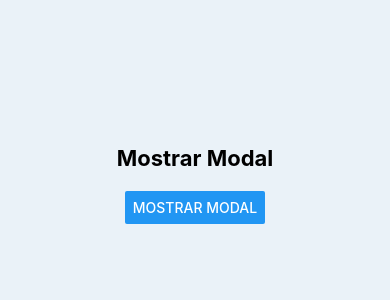
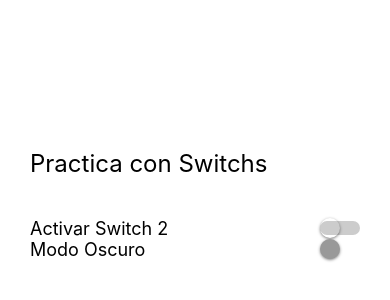
Before and after one commit to PaoHe/PM19x, a React Native app in the folder my-blank/: screen / in a window 390 px wide. Shown: the part 238-538 px from the top of the page. Built offline with nearby package versions, Linux system fonts and the light colour scheme.

Commit message:
Practica Switch

```diff
--- a/my-blank/App.js
+++ b/my-blank/App.js
@@ -1,82 +1,98 @@
-// Zona 1: Importaciones
-import React, { useState } from 'react';
+//Zona 1: importaciones
+
 import { StatusBar } from 'expo-status-bar';
-import { Modal, View, Text, Button, StyleSheet } from 'react-native';
+import { useState } from 'react';
+import { StyleSheet, Text, View, Switch } from 'react-native';
+import { SafeAreaProvider, SafeAreaView } from 'react-native-safe-area-context';
 
-// Zona 2: Componente Modal
-const ModalContenido = ({ visible, cerrar }) => {
-  return (
-    <Modal
-      animationType="slide"
-      transparent={true}
-      visible={visible}
-      onRequestClose={cerrar}
-    >
-      <View style={styles.modalBackground}>
-        <View style={styles.modalContainer}>
-          <Text style={styles.modalText}>¡Hola! Este es un Modal 🧾</Text>
-          <Button title="Cerrar" onPress={cerrar} />
-        </View>
-      </View>
-    </Modal>
-  );
-};
 
-// Zona 3: Componente
+//Zona 2: Main
+
 export default function App() {
-  const [modalVisible, setModalVisible] = useState(false);
+
+const[activarSwitch, setActivarSwich] = useState (false);
+const[modoOscuro, setModoOscuro] = useState (false);
 
   return (
-    <View style={styles.container}>
+    <SafeAreaProvider>
+      <SafeAreaView style = {[styles.contenedor, modoOscuro && styles.fondoOscuro ]}>
 
-      <StatusBar style="auto" />
-      <Text style={styles.title}>Mostrar Modal</Text>
+        {/*Aqui van los Componentes*/}
+        <Text style = {[styles.titulo, modoOscuro && styles.textoClaro]}>
+          Practica con Switchs
+        </Text>
 
-      <Button title="Mostrar Modal" onPress={() => setModalVisible(true)} />
+        <View style={[styles.opcion]}>
+          <Text style={[styles.etiqueta, modoOscuro && styles.textoClaro]}>
+            Activar Switch 2
+          </Text>
 
-      <ModalContenido
-        visible={modalVisible}
-        cerrar={() => setModalVisible(false)}
-      />
-    </View>
+          <Switch
+          value={activarSwitch}
+          onValueChange={setActivarSwich}
+          trackColor={{false:'#ccc',true: '#4caf50'}}
+          thumbColor={activarSwitch? '#ffffff': '#99999'}>
+          </Switch>
+        </View>
+
+        <View style={[styles.opcion]}>
+          <Text style={[styles.etiqueta, modoOscuro && styles.textoClaro]}>
+            Modo Oscuro
+          </Text>
+
+          <Switch
+          value={modoOscuro}
+          onValueChange={setModoOscuro}
+          disabled={activarSwitch}
+          trackColor={
+            activarSwitch
+            ? {false: '#ff9999', true: '#ff3b30'}
+              :{false: ' #cc', true: '#4caf50'}
+            }
+          thumbColor={
+            activarSwitch
+          ? '#ff3b30'
+          : modoOscuro
+          ?'#ffffff'
+          :'#999999'
+        }>
+          </Switch>
+        </View>
+
+      </SafeAreaView>
+    </SafeAreaProvider>
+
   );
 }
 
-// Zona 4: Estilos
+//Zona 3: Estilos
+
 const styles = StyleSheet.create({
-  container: {
+  contenedor: {
     flex: 1,
-    backgroundColor: '#EAF2F8',
+    backgroundColor: '#fff',
+    paddingHorizontal: 30,
+    justifyContent: 'center',
+  },
+  titulo:{
+    fontSize: 24,
+    marginBlock: 40,
+    texteAlign: 'center',
+    fontWeight: 'boid',
+  },
+  fondoOscuro:{
+    backgroundColor: "#1a1a1a",
+  },
+  textoClaro: {
+    color: '#ffffff',
+  },
+  opcion:{
+    flexDirection: 'row',
+    justifyContent: 'space-between',
+    marginBottom: '30',
     alignItems: 'center',
-    justifyContent: 'center',
-    padding: 20,
   },
-  title: {
-    fontSize: 22,
-    marginBottom: 20,
-    fontWeight: 'bold',
-  },
-  modalBackground: {
-    flex: 1,
-    backgroundColor: 'rgba(0,0,0,0.5)',
-    justifyContent: 'center',
-    alignItems: 'center',
-    padding: 30,
-  },
-  modalContainer: {
-    backgroundColor: 'white',
-    borderRadius: 15,
-    padding: 25,
-    alignItems: 'center',
-    shadowColor: '#000',
-    shadowOffset: { width: 0, height: 4 },
-    shadowOpacity: 0.3,
-    shadowRadius: 4.65,
-    elevation: 8,
-  },
-  modalText: {
+  etiqueta:{
     fontSize: 18,
-    marginBottom: 15,
-    textAlign: 'center',
-  },
+  }
 });
--- a/my-blank/package.json
+++ b/my-blank/package.json
@@ -15,7 +15,8 @@
     "react-native": "0.79.2",
     "react-dom": "19.0.0",
     "react-native-web": "^0.20.0",
-    "@expo/metro-runtime": "~5.0.4"
+    "@expo/metro-runtime": "~5.0.4",
+    "react-native-safe-area-context": "5.4.0"
   },
   "devDependencies": {
     "@babel/core": "^7.20.0"
```
Also changed, not shown: 1 other file (tests, documents, lock files or other folders).
